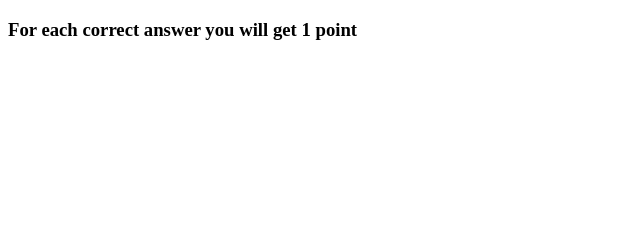
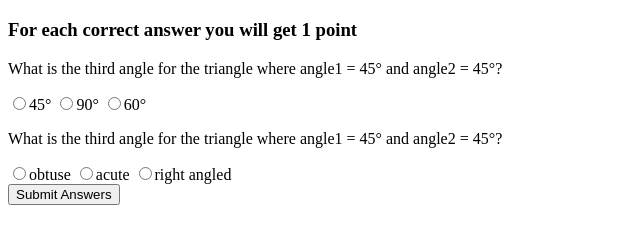
Before and after one commit to BijendraRaut/fun-with-traingles, a plain HTML site: page quiz.html in a window 1280 px wide. Shown: the part 61-304 px from the top of the page, without its empty margins (0-640 px from the left). Drawn offline with Linux system fonts and the light colour scheme.

Commit message:
quiz html work done

```diff
--- a/quiz.html
+++ b/quiz.html
@@ -11,7 +11,36 @@
     <div class="container">
       <h3>For each correct answer you will get 1 point</h3>
 
-      <form class="quiz-form"></form>
+      <form class="quiz-form">
+        <div class="question1">
+          <p>
+            What is the third angle for the triangle where angle1 = 45° and
+            angle2 = 45°?
+          </p>
+          <label><input type="radio" value="45°" name="question1" />45°</label>
+          <label><input type="radio" value="90°" name="question1" />90°</label>
+          <label><input type="radio" value="60°" name="question1" />60°</label>
+        </div>
+
+        <div class="question2">
+          <p>
+            What is the third angle for the triangle where angle1 = 45° and
+            angle2 = 45°?
+          </p>
+          <label
+            ><input type="radio" value="obtuse" name="question2" />obtuse</label
+          >
+          <label
+            ><input type="radio" value="acute" name="question2" />acute</label
+          >
+          <label
+            ><input type="radio" value="right angled" name="question2" />right
+            angled</label
+          >
+        </div>
+      </form>
+      <button id="check-score">Submit Answers</button>
+      <p class="output-text"></p>
     </div>
   </body>
 </html>
```
